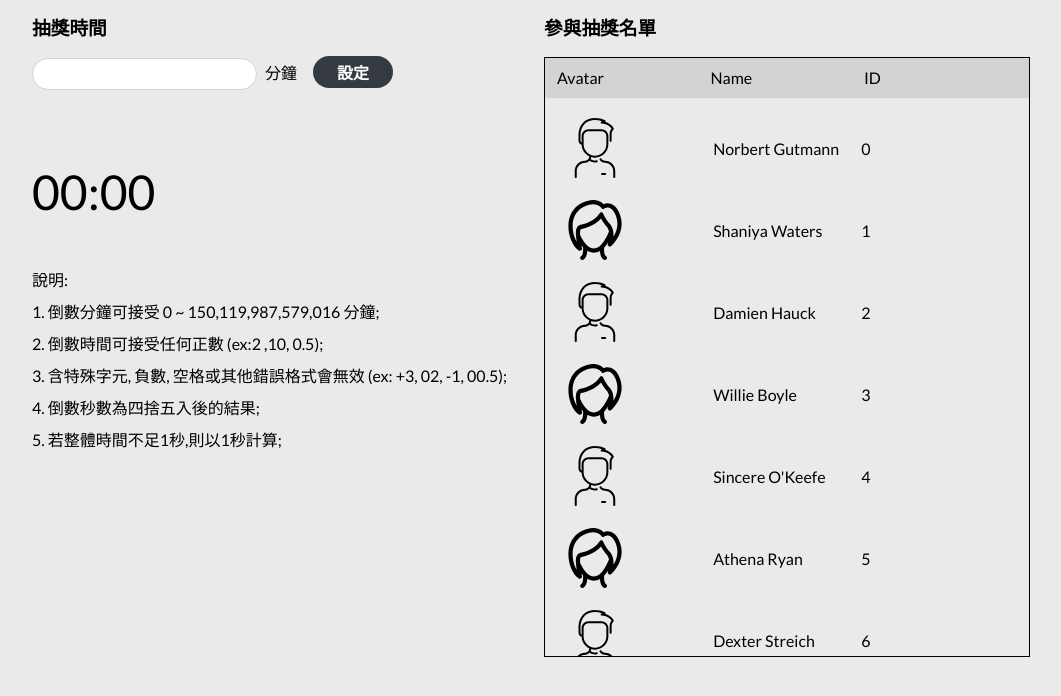
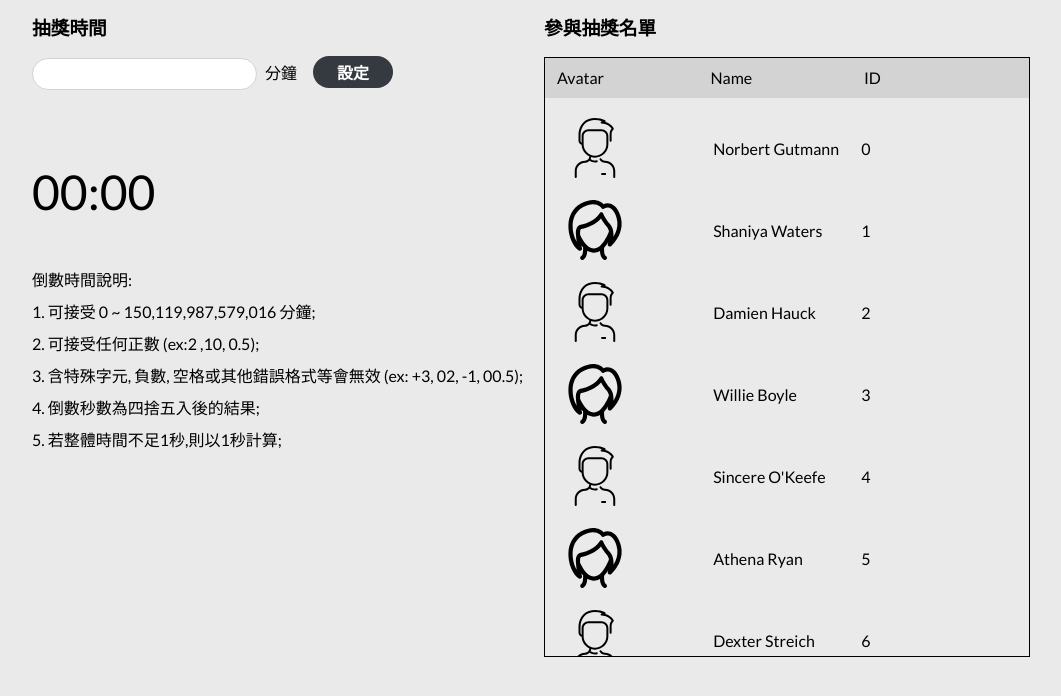
Before and after one commit to es6513/lucky-draw, a React (Create React App) app: page / in a window 1280 px wide. Shown: the top 696 px of the page, without its empty margins (96-1157 px from the left). Built offline with nearby package versions, Linux system fonts and the light colour scheme.

Commit message:
adjust hint text

```diff
--- a/src/containers/TimeControl/index.js
+++ b/src/containers/TimeControl/index.js
@@ -36,13 +36,13 @@ function TimeControl() {
       <HeadTitle headTag="h3">抽獎時間</HeadTitle>
       <Timer timeupCallback={timeupCallback} />
       <div className={cx("timer-control-hint")}>
-        說明:
+        倒數時間說明:
         <br />
-        1. 倒數分鐘可接受 0 ~ 150,119,987,579,016 分鐘;
+        1. 可接受 0 ~ 150,119,987,579,016 分鐘;
         <br />
-        2. 倒數時間可接受任何正數 (ex:2 ,10, 0.5);
+        2. 可接受任何正數 (ex:2 ,10, 0.5);
         <br />
-        3. 含特殊字元, 負數, 空格或其他錯誤格式會無效 (ex: +3, 02, -1, 00.5);
+        3. 含特殊字元, 負數, 空格或其他錯誤格式等會無效 (ex: +3, 02, -1, 00.5);
         <br />
         4. 倒數秒數為四捨五入後的結果;
         <br />
```
